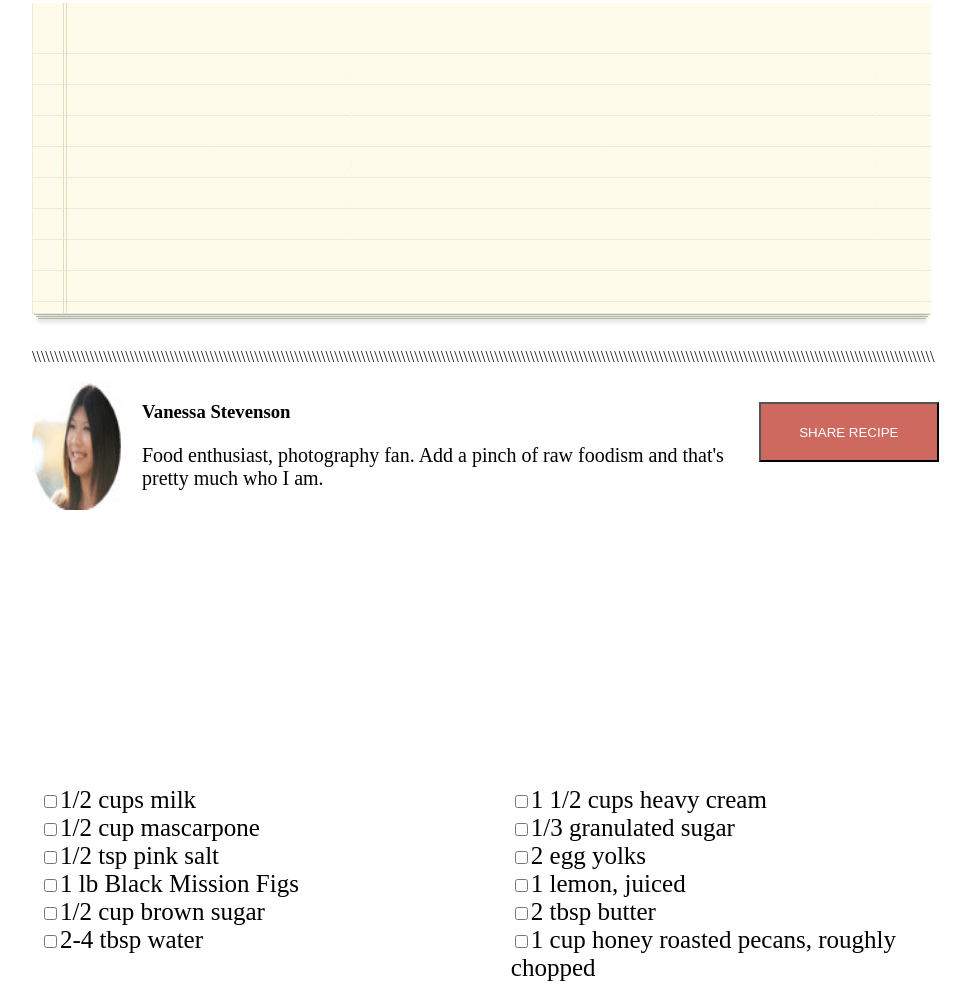
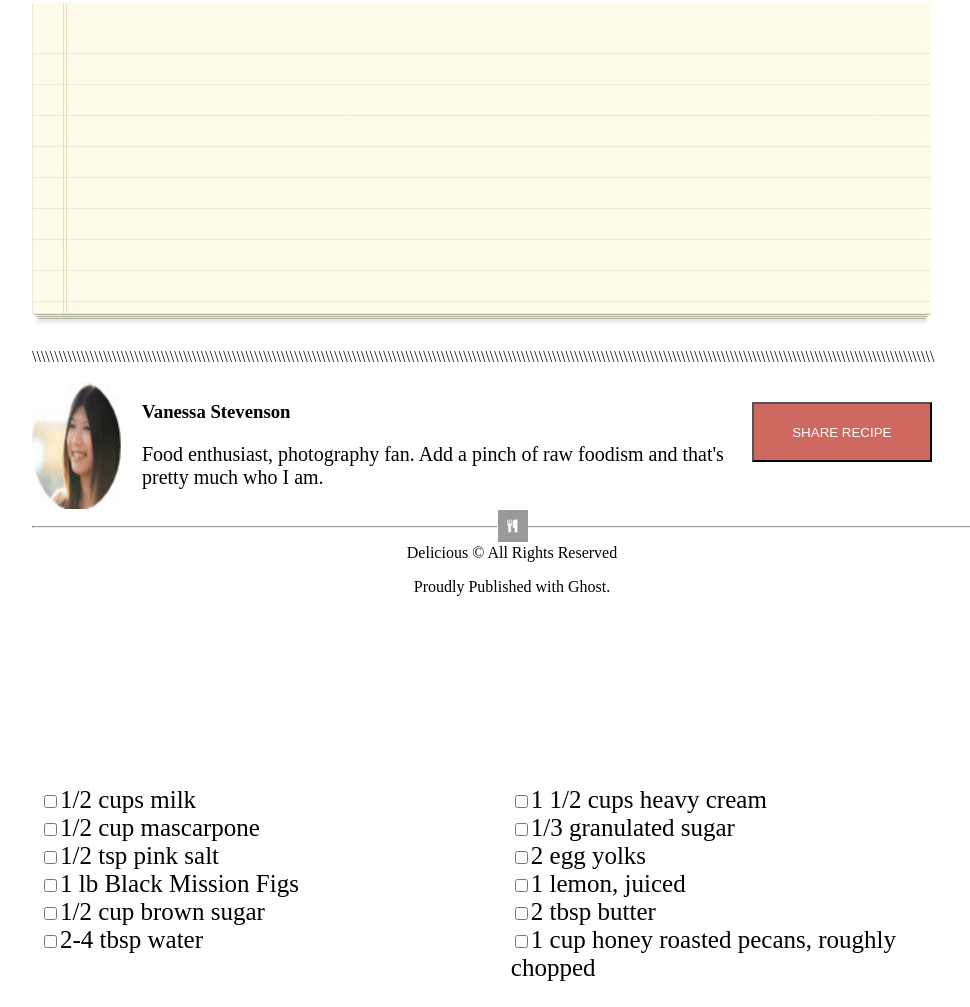
Before and after one commit to triciasawyer/Chocolate-pizza, a plain HTML site: page index.html in a window 1280 px wide. Shown: the part 1447-2454 px from the top of the page, without its empty margins (128-1098 px from the left). Drawn offline with Linux system fonts and the light colour scheme.

Commit message:
add footer

```diff
--- a/index.html
+++ b/index.html
@@ -109,13 +109,20 @@
         </P>
 
 
-        <footer>
+        <section class="profile">
             <img src="images/profile.png" alt="profile picture">
-            <div class="footer">
+            <div class="footer-profile">
                 <h3>Vanessa Stevenson</h3>
                 <p>Food enthusiast, photography fan. Add a pinch of raw foodism and that's<br>pretty much who I am.</p>
             </div>
             <button type=button>SHARE RECIPE</button>
+        </section>
+
+        <footer>
+            <img src="images/header-logo.png">
+            <hr style="margin-top: -20px;">
+            <p>Delicious &copy; All Rights Reserved</p>
+            <p>Proudly Published with Ghost.</p>
         </footer>
 
     </div>
--- a/styles/main.css
+++ b/styles/main.css
@@ -153,37 +153,32 @@ ul li del {
 text-decoration: none;
 }
 
-footer img {
+.profile {
+    display: flex;
+    flex-direction: row;
+}
+
+.profile img {
     display: flex;
     flex-direction: row;
     padding-right: 20px;
     width: 90px;
 }
 
-footer {
-    display: flex;
-    flex-direction: row;
-}
-
-.footer {
-    display: flex;
-    flex-direction: column;
-}
-
-.footer h3 {
-    height: 5px;
-}
-
-.footer p {
+.profile p {
     font-size: 20px;
 }
 
 button {
     width: 180px;
     height: 60px;
-    margin-left: 35px;
+    margin-left: 28px;
     text-align: center;
     margin-top: 20px;
     background-color: rgb(205, 105, 94);
     color: white;
 }
+
+footer {
+    text-align: center;
+}
```
